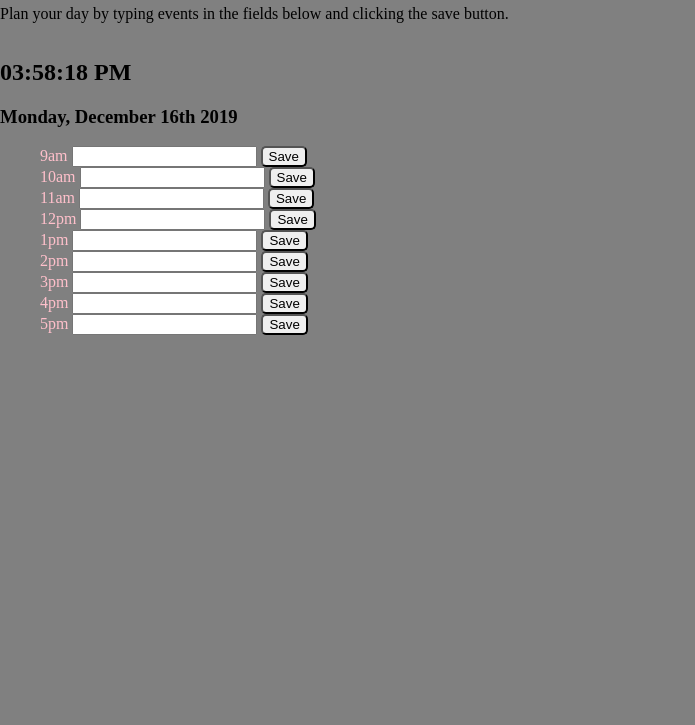
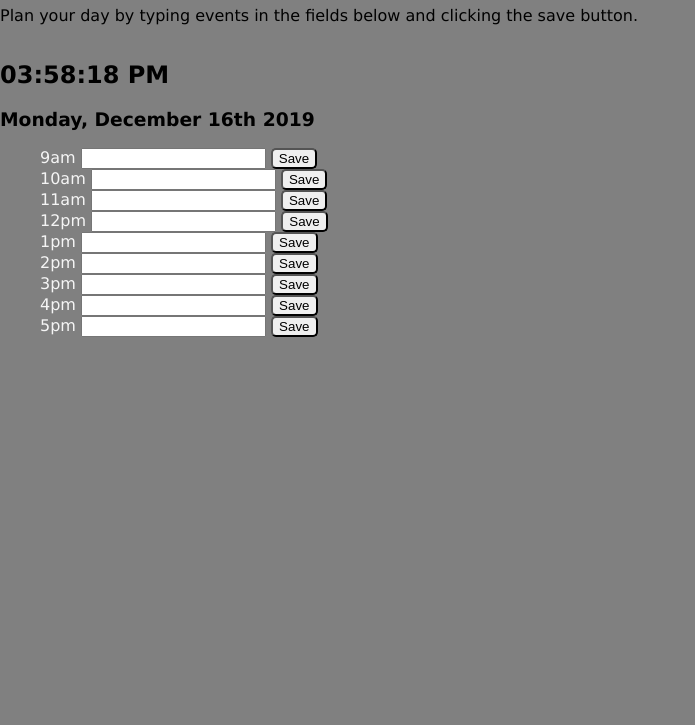
Before and after one commit to seibert-gm90/scheduler, a plain HTML site: page index.html in a window 1280 px wide. Shown: the part 75-800 px from the top of the page, without its empty margins (0-695 px from the left). Drawn offline with nearby package versions, Linux system fonts and the light colour scheme.

Commit message:
changed font style

```diff
--- a/assets/scripts/javascript.js
+++ b/assets/scripts/javascript.js
@@ -47,8 +47,10 @@ $(document).ready(function () {
         var index = $(this).attr("data-slot")
         var input = $(".userText")[index]
         var task = $(input).val()
-        localStorage.setItem("valArray", task)
-        userTextInput = JSON.parse(localStorage.getItem("valArray") || task);
+        localStorage.setItem("valArray", task);
+        valArray.push(task)
+        // var x=localStorage.getItem("valArray"[i]);
+        // $(input).text=x
 
     })
 
--- a/assets/stylesheet/style.css
+++ b/assets/stylesheet/style.css
@@ -4,16 +4,8 @@ body {
     margin: 0;
     padding: 0;
     align-content: center;
-
+    font-family: Verdana, Geneva, Tahoma, sans-serif;
 }
-
-
-#mainContainer {
-    width: auto;
-
-
-}
-
 .jumbotron {
     align-content: center;
 }
@@ -21,7 +13,7 @@ body {
 li {
     border-bottom-style: black;
     border: 3px;
-    color: pink;
+    color: whitesmoke;
 }
 
 .localStorage {
```
